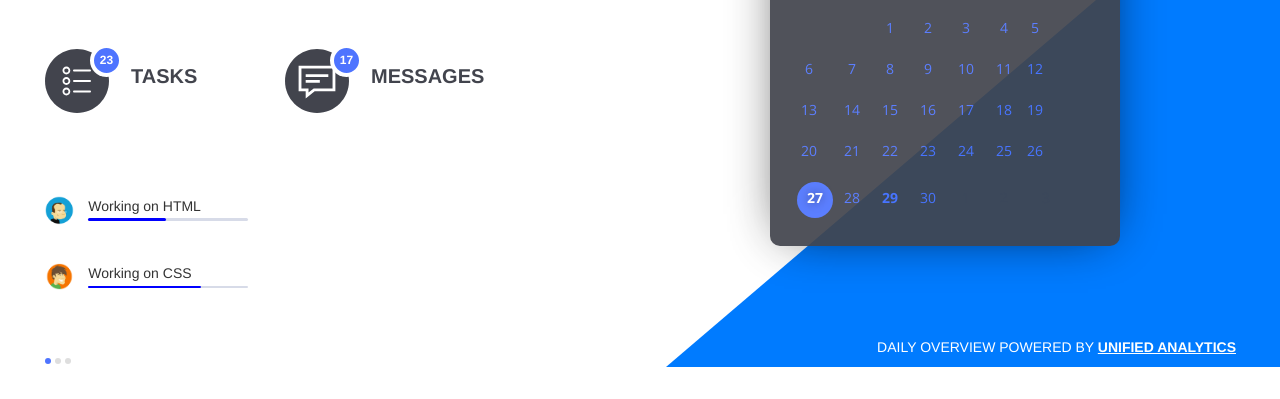
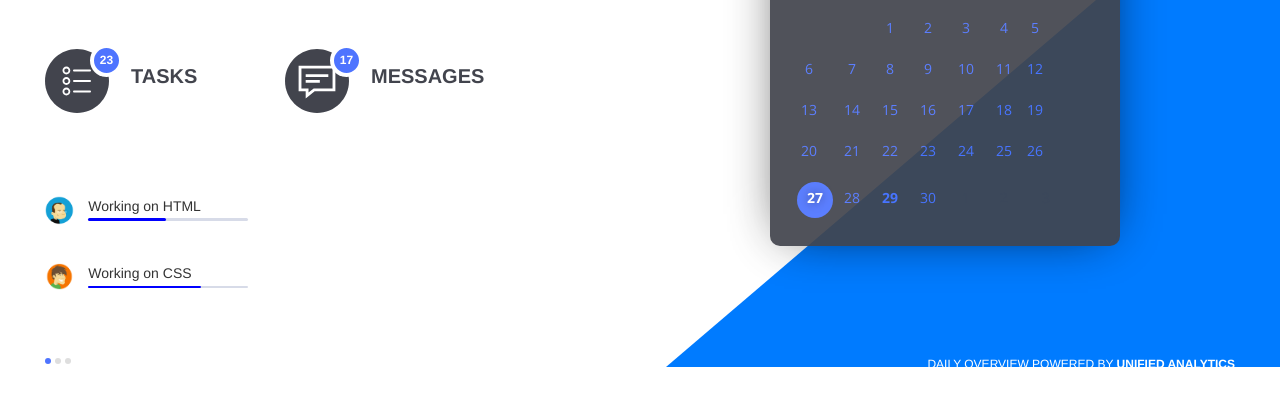
Before and after one commit to Karina-Honcharova-dev/twoheads-zadanie, a website: page index.html in a window 1280 px wide. Shown: the part 433-832 px from the top of the page. Drawn offline with nearby package versions, Linux system fonts and the light colour scheme.

Commit message:
change text inside in triangle

```diff
--- a/scss/main.scss
+++ b/scss/main.scss
@@ -465,13 +465,17 @@ h1, h2, h3 {
 }
 
 .triangle-inside-text {
-  position: fixed;
+  position: absolute;
   z-index: 12;
   display: inline;
   color: white;
   bottom: 0;
   right: 44px;
   font-weight: 500;
+  right: 15px;
+	font-weight: 500;
+	font-size: 12px;
+	margin-bottom: 26px;
 }
 
 .inside-text-b {
```
Also changed, not shown: css/main.css, 1 other file.
